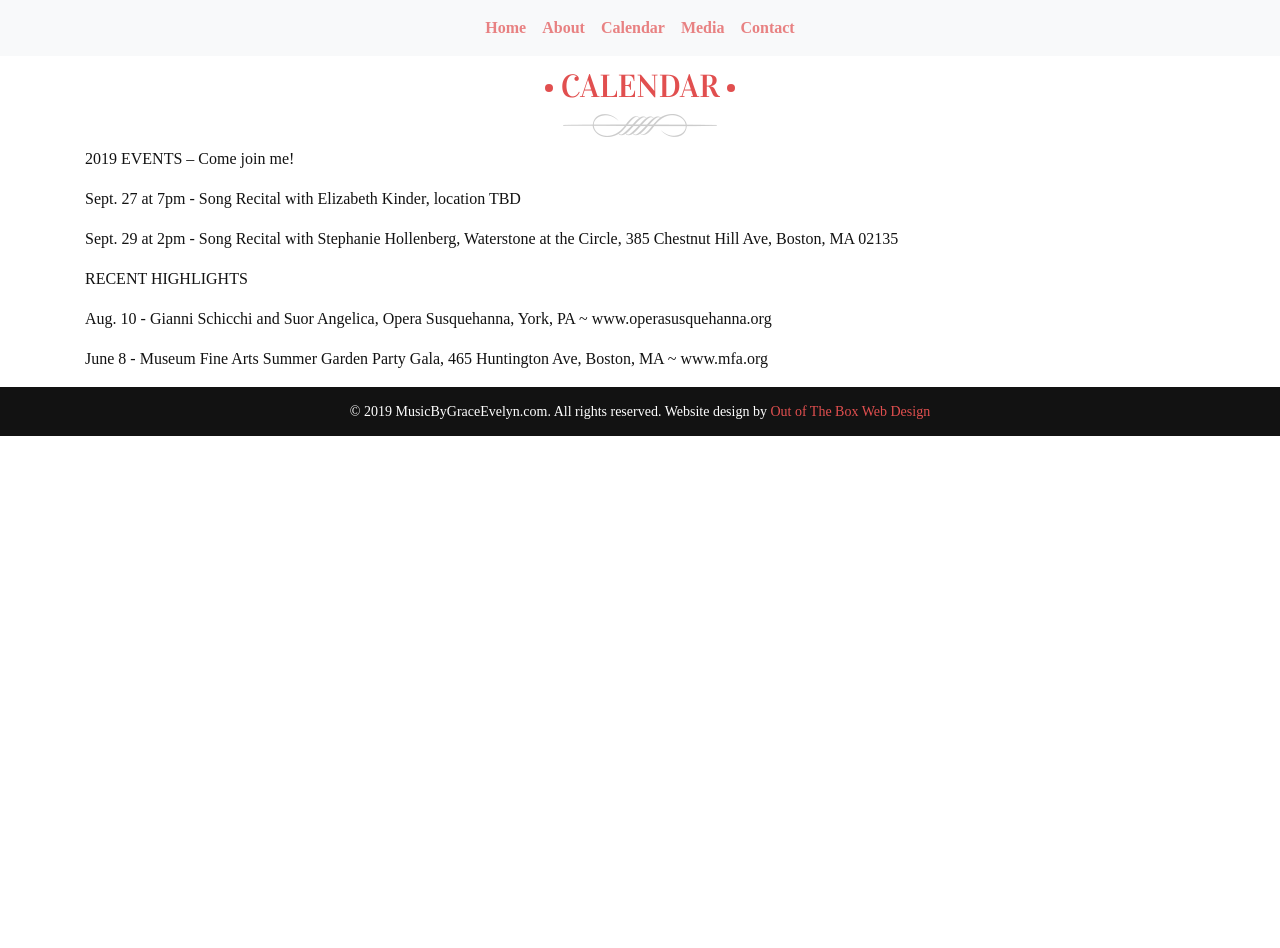
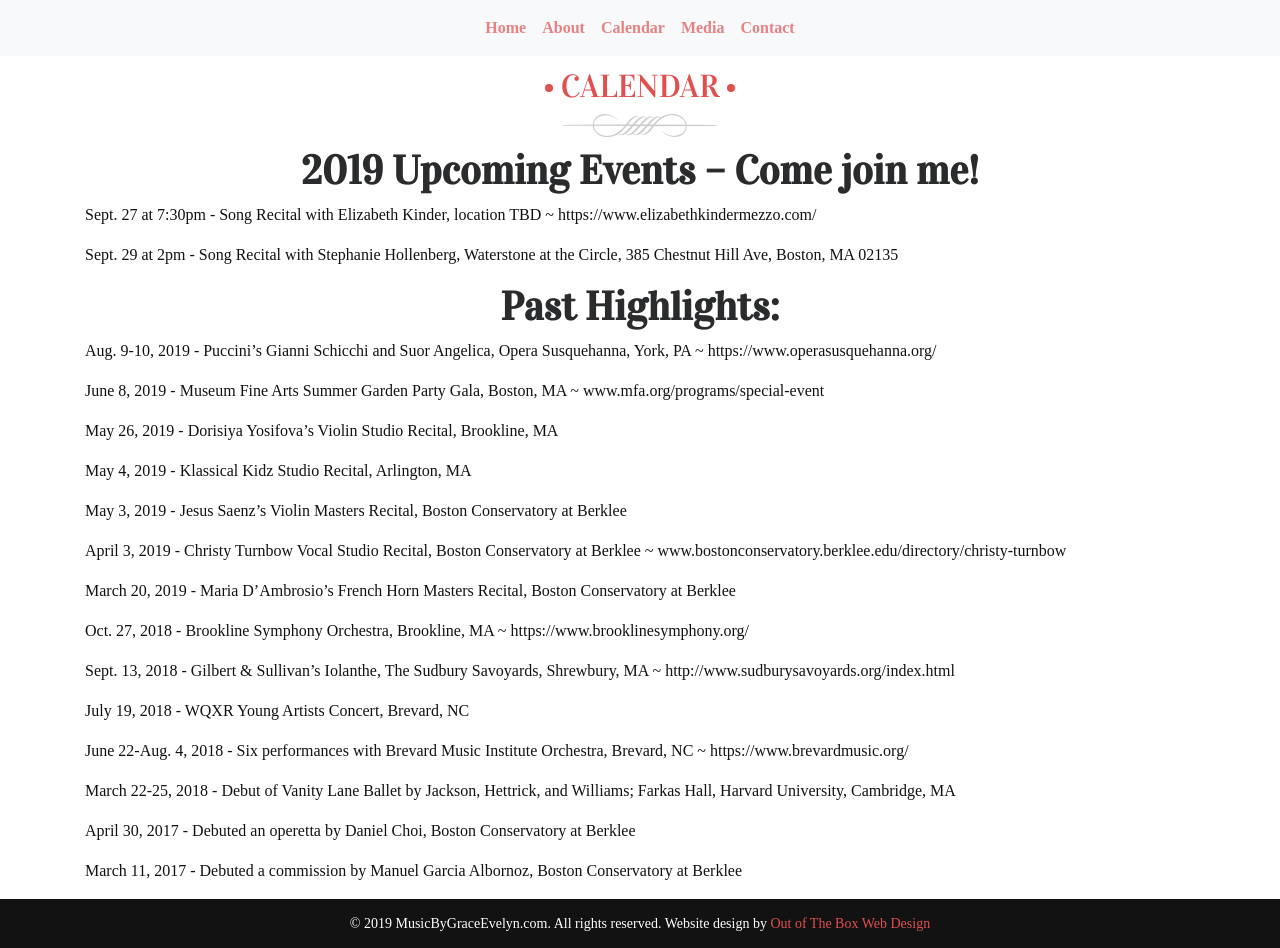
Before and after one commit to musicbygraceevelyn/musicbygraceevelyn.github.io, a Jekyll site: the page built from calendar.md, in a window 1280 px wide and 948 px high. Built offline with Jekyll 4.4.1, drawn with Linux system fonts in a browser that asks for light colours; some web fonts are replaced.

Commit message:
calendar updates

```diff
--- a/calendar.md
+++ b/calendar.md
@@ -7,19 +7,44 @@ layout: single
 
 {% include titleborder %}
 
-2019 EVENTS -- Come join me!
+# 2019 Upcoming Events -- Come join me!
 
 
-Sept. 27 at 7pm - Song Recital with Elizabeth Kinder, location TBD
+Sept. 27 at 7:30pm - Song Recital with Elizabeth Kinder, location TBD ~ https://www.elizabethkindermezzo.com/
 
 Sept. 29 at 2pm - Song Recital with Stephanie Hollenberg, Waterstone at the Circle, 385 Chestnut Hill Ave, Boston, MA 02135
 
 
-RECENT HIGHLIGHTS
+# Past Highlights:
 
-Aug. 10 - Gianni Schicchi and Suor Angelica, Opera Susquehanna, York, PA ~ www.operasusquehanna.org
+Aug. 9-10, 2019 - Puccini's Gianni Schicchi and Suor Angelica, Opera Susquehanna, York, PA ~ https://www.operasusquehanna.org/
 
-June 8 - Museum Fine Arts Summer Garden Party Gala, 465 Huntington Ave, Boston, MA ~ www.mfa.org
+June 8, 2019 - Museum Fine Arts Summer Garden Party Gala, Boston, MA ~ www.mfa.org/programs/special-event
+
+May 26, 2019 - Dorisiya Yosifova's Violin Studio Recital, Brookline, MA
+
+May 4, 2019 - Klassical Kidz Studio Recital, Arlington, MA
+
+May 3, 2019 - Jesus Saenz's Violin Masters Recital, Boston Conservatory at Berklee
+
+April 3, 2019 - Christy Turnbow Vocal Studio Recital, Boston Conservatory at Berklee ~ www.bostonconservatory.berklee.edu/directory/christy-turnbow
+
+March 20, 2019 - Maria D'Ambrosio's French Horn Masters Recital, Boston Conservatory at Berklee
+
+Oct. 27, 2018 - Brookline Symphony Orchestra, Brookline, MA ~ https://www.brooklinesymphony.org/
+
+Sept. 13, 2018 - Gilbert & Sullivan's Iolanthe, The Sudbury Savoyards, Shrewbury, MA ~ http://www.sudburysavoyards.org/index.html
+
+July 19, 2018 - WQXR Young Artists Concert, Brevard, NC
+
+June 22-Aug. 4, 2018 - Six performances with Brevard Music Institute Orchestra, Brevard, NC ~ https://www.brevardmusic.org/
+
+March 22-25, 2018 - Debut of Vanity Lane Ballet by Jackson, Hettrick, and Williams; Farkas Hall, Harvard University, Cambridge, MA
+
+April 30, 2017 - Debuted an operetta by Daniel Choi, Boston Conservatory at Berklee
+
+March 11, 2017 - Debuted a commission by Manuel Garcia Albornoz, Boston Conservatory at Berklee
+
 
 <!--
 performance | coaching | accompaniment | ensembles
```
Also changed, not shown: about.md (+1 -1 lines), contact.md (+1 -1 lines), index.md (+1 -1 lines).
